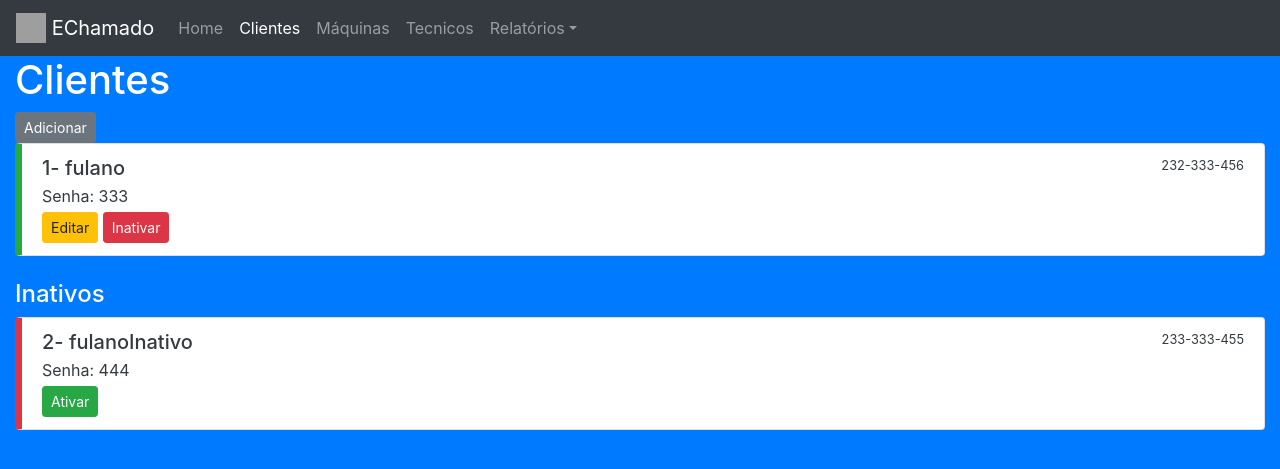
After one commit to mateusschwede/echamado, a PHP site: page /admCliente.php in a window 1280 px wide. The commit adds this page. Shown: the top 469 px of the page. Run offline with PHP 8.4, Linux system fonts and the light colour scheme; a user stored in the database is signed in; data comes from the database, SQL or seed files in the repository; grey boxes are pictures that could not be loaded.

Commit message:
listarClientes

```diff
--- /dev/null
+++ b/admCliente.php
@@ -0,0 +1,86 @@
+<?php
+require_once 'conect.php';
+session_start();
+if((empty($_SESSION['nome'])) or (empty($_SESSION['senha']))) {header("location: index.php");}
+?>
+
+<body id="fundo">
+<div class="container-fluid">
+
+
+    <div class="row">
+        <div class="col-sm-12" id="menu">
+            <nav class="navbar navbar-expand-lg navbar-dark bg-dark">
+                <a class="navbar-brand" href="pAdmin.php"><img src="https://img.icons8.com/color/48/000000/technical-support.png" width="30" height="30" class="d-inline-block align-top" alt="" loading="lazy"> EChamado</a>
+                <button class="navbar-toggler" type="button" data-toggle="collapse" data-target="#navbarNav" aria-controls="navbarNav" aria-expanded="false" aria-label="Toggle navigation"><span class="navbar-toggler-icon"></span></button>
+                <div class="collapse navbar-collapse" id="navbarNav">
+                    <ul class="navbar-nav">
+                        <li class="nav-item"><a class="nav-link" href="pAdmin.php">Home</a></li>
+                        <li class="nav-item active"><a class="nav-link" href="admCliente.php">Clientes</a></li>
+                        <li class="nav-item"><a class="nav-link" href="admMaquina.php">Máquinas</a></li>
+                        <li class="nav-item"><a class="nav-link" href="admTecnico.php">Tecnicos</a></li>
+                        <li class="nav-item dropdown">
+                            <a class="nav-link dropdown-toggle" href="#" id="relatorios" role="button" data-toggle="dropdown" aria-haspopup="true" aria-expanded="false">Relatórios</a>
+                            <div class="dropdown-menu" aria-labelledby="relatorios">
+                                <a class="dropdown-item" href="admRelCliente.php">Chamados por cliente</a>
+                                <a class="dropdown-item" href="admRelData.php">Chamados por data</a>
+                                <a class="dropdown-item" href="admRelMaquina.php">Chamados por máquina</a>
+                                <a class="dropdown-item" href="admRelTecnico.php">Chamados por tecnico</a>
+                            </div>
+                        </li>
+                    </ul>
+                </div>
+            </nav>
+        </div>
+    </div>
+
+    <div class="row">
+        <div class="col-sm-12">
+            <h1>Clientes</h1>
+            <a class="btn btn-secondary btn-sm" href="addCliente.php">Adicionar</a>
+            <div class="list-group">
+                <?php
+                    $r = $db->query("SELECT * FROM cliente WHERE ativo=1 ORDER BY nome");
+                    $linhas = $r->fetchAll(PDO::FETCH_ASSOC);
+                    foreach($linhas as $l) {
+                        echo "
+                            <li class='list-group-item' id='item1'>
+                                <div class='d-flex w-100 justify-content-between'>
+                                    <h5 class='mb-1'>".$l['id']."- ".$l['nome']."</h5>
+                                    <small>".$l['ipMaquina']."</small>
+                                </div>
+                                <p class='mb-1'>Senha: ".$l['senha']."</p>
+                                <a class='btn btn-warning btn-sm' href='edCliente.php?id=".base64_encode($l['id'])."'>Editar</a>
+                                <a class='btn btn-danger btn-sm' href='inativarCliente.php?id=".base64_encode($l['id'])."'>Inativar</a>
+                            </li>
+                        ";
+                    }
+                ?>
+            </div>
+            <br>
+            <h4>Inativos</h4>
+            <div class="list-group">
+                <?php
+                    $r = $db->query("SELECT * FROM cliente WHERE ativo=0 ORDER BY nome");
+                    $linhas = $r->fetchAll(PDO::FETCH_ASSOC);
+                    foreach($linhas as $l) {
+                        echo "
+                            <li class='list-group-item' id='item2'>
+                                <div class='d-flex w-100 justify-content-between'>
+                                    <h5 class='mb-1'>".$l['id']."- ".$l['nome']."</h5>
+                                    <small>".$l['ipMaquina']."</small>
+                                </div>
+                                <p class='mb-1'>Senha: ".$l['senha']."</p>
+                                <a class='btn btn-success btn-sm' href='ativarCliente.php?id=".base64_encode($l['id'])."'>Ativar</a>
+                            </li>
+                        ";
+                    }
+                ?>
+            </div>
+        </div>
+    </div>
+
+
+</div>
+</body>
+</html>
--- a/banco.sql
+++ b/banco.sql
@@ -37,7 +37,7 @@ CREATE TABLE chamado (
 /*Tipos: leve,moderado,preciso,urgente
 Situações: pendente,analise,finalizado*/
 
-INSERT INTO maquina(ip,nome) VALUES ("232-333-456","notebook lenovo x10");
-INSERT INTO cliente(nome,senha,ipMaquina) VALUES ("fulano","333","232-333-456");
+INSERT INTO maquina(ip,nome,ativo) VALUES ("232-333-456","notebook lenovo x10",1),("233-333-455","notebook asus5",0s);
+INSERT INTO cliente(nome,senha,ipMaquina,ativo) VALUES ("fulano","333","232-333-456",1),("fulanoInativo","444","233-333-455",0);
 INSERT INTO tecnico(nome,senha) VALUES ("siclano","11");
 INSERT INTO chamado(descricao,tipo,ipMaquina,idCliente,idTecnico) VALUES ("carregador estragou, será necessária a troca por um novo carregador, juntamente com o cabo","moderado","232-333-456",1,1);
--- a/estilo.css
+++ b/estilo.css
@@ -13,3 +13,7 @@ CORES:
 */
 
 #entrada {background-color: #007BFF; color: white; text-align: center; padding: 3%;}
+#fundo {background-color: #007BFF; color: white;}
+#menu {padding: 0%;}
+#item1 {color: #343A40; border-left: solid 7px #28A745;}
+#item2 {color: #343A40; border-left: solid 7px #DC3545;}
```
Also changed, not shown: pAdmin.php (added, +40 -0 lines).
